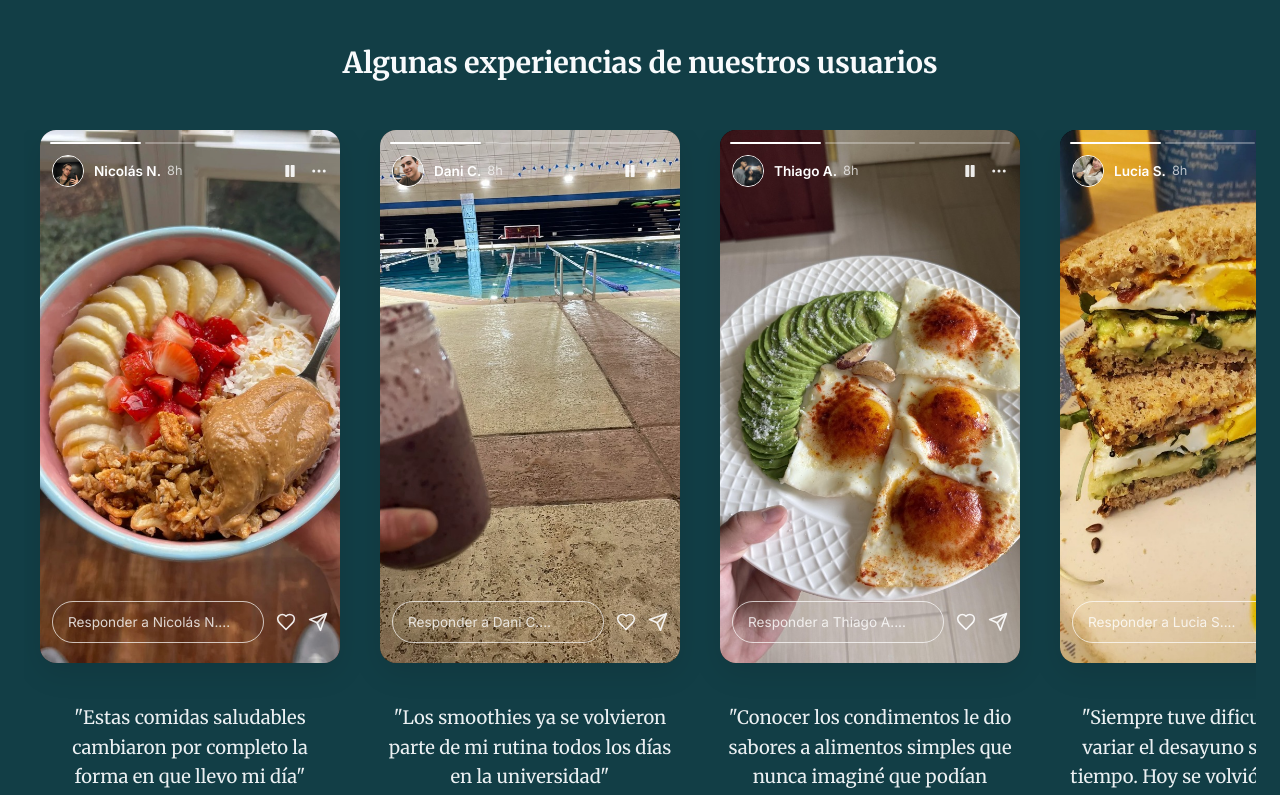
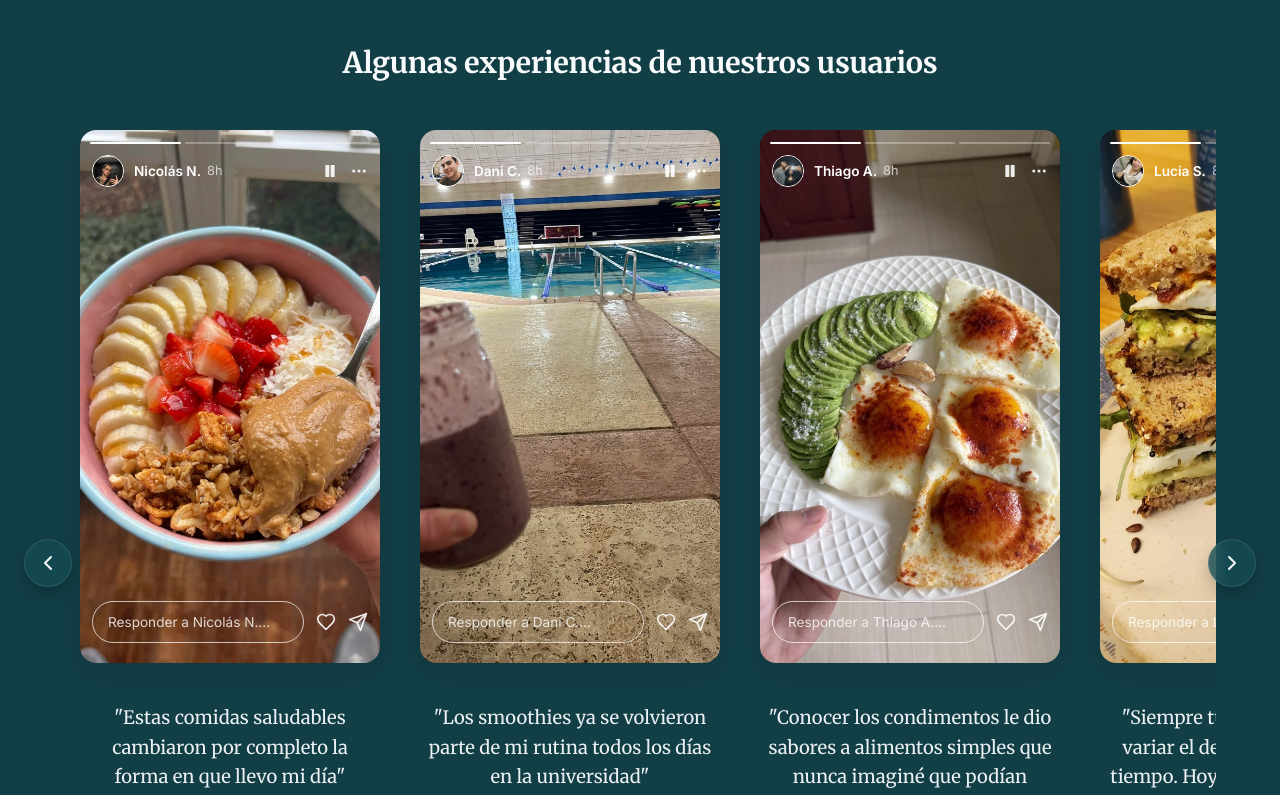
Before and after one commit to YohanSaibb026/LeadingPage, a React (Vite) app: page / in a window 1280 px wide. Shown: the part 1720-2515 px from the top of the page. Built offline with nearby package versions, Linux system fonts and the light colour scheme.

Commit message:
feat: add initial landing page component and its comprehensive styling.

```diff
--- a/src/App.css
+++ b/src/App.css
@@ -1336,7 +1336,58 @@
 }
 
 .stories-header {
-    margin-bottom: 1.5rem;
+    margin-bottom: 2rem;
+}
+
+.stories-carousel-wrapper {
+    position: relative;
+    max-width: 1300px;
+    margin: 0 auto;
+    display: flex;
+    align-items: center;
+    padding: 0 40px;
+}
+
+.carousel-nav-btn {
+    position: absolute;
+    width: 48px;
+    height: 48px;
+    border-radius: 50%;
+    background: rgba(21, 76, 84, 0.8);
+    backdrop-filter: blur(8px);
+    border: 1px solid rgba(255, 255, 255, 0.1);
+    color: white;
+    display: flex;
+    align-items: center;
+    justify-content: center;
+    cursor: pointer;
+    transition: all 0.3s cubic-bezier(0.4, 0, 0.2, 1);
+    z-index: 20;
+    box-shadow: 0 8px 16px rgba(0, 0, 0, 0.2);
+}
+
+.carousel-nav-btn:hover {
+    background: var(--primary);
+    transform: scale(1.1);
+    box-shadow: 0 12px 24px rgba(251, 81, 59, 0.3);
+}
+
+.carousel-nav-btn.prev {
+    left: 0;
+}
+
+.carousel-nav-btn.next {
+    right: 0;
+}
+
+@media (max-width: 968px) {
+    .carousel-nav-btn {
+        display: none;
+    }
+
+    .stories-carousel-wrapper {
+        padding: 0;
+    }
 }
 
 .reviews-stories h2 {
--- a/src/components/LandingPage.tsx
+++ b/src/components/LandingPage.tsx
@@ -18,7 +18,9 @@ import {
     Calendar,
     Scale,
     Ruler,
-    Activity
+    Activity,
+    ChevronLeft,
+    ChevronRight
 } from 'lucide-react';
 
 declare global {
@@ -350,6 +352,17 @@ const LandingPage = () => {
     const [openFaq, setOpenFaq] = useState<number | null>(null);
     const [activeTransform, setActiveTransform] = useState(0);
     const [activeStory, setActiveStory] = useState(0);
+    const storiesRef = React.useRef<HTMLDivElement>(null);
+
+    const scrollStories = (direction: 'left' | 'right') => {
+        if (storiesRef.current) {
+            const scrollAmount = storiesRef.current.clientWidth * 0.8;
+            storiesRef.current.scrollBy({
+                left: direction === 'left' ? -scrollAmount : scrollAmount,
+                behavior: 'smooth'
+            });
+        }
+    };
 
     const stories = [
         { name: 'Nicolás N.', fullName: 'Nicolás Navas', avatar: avatarNicolas, content: meal2, quote: t('reviews.stories.nicolas') },
@@ -430,7 +443,18 @@ const LandingPage = () => {
                 <div className="stories-header">
                     <h2>{t('reviews.title')}</h2>
                 </div>
+
+                <div className="stories-carousel-wrapper">
+                    <button
+                        className="carousel-nav-btn prev"
+                        onClick={() => scrollStories('left')}
+                        aria-label="Previous story"
+                    >
+                        <ChevronLeft size={24} />
+                    </button>
+
                     <div
+                        ref={storiesRef}
                         className="story-cards-grid"
                         onScroll={(e) => {
                             const container = e.currentTarget;
@@ -499,6 +523,15 @@ const LandingPage = () => {
                                 </div>
                             </div>
                         ))}
+                    </div>
+
+                    <button
+                        className="carousel-nav-btn next"
+                        onClick={() => scrollStories('right')}
+                        aria-label="Next story"
+                    >
+                        <ChevronRight size={24} />
+                    </button>
                 </div>
             </section>
 
```
Lines whose indentation alone changed are shown as unchanged.
